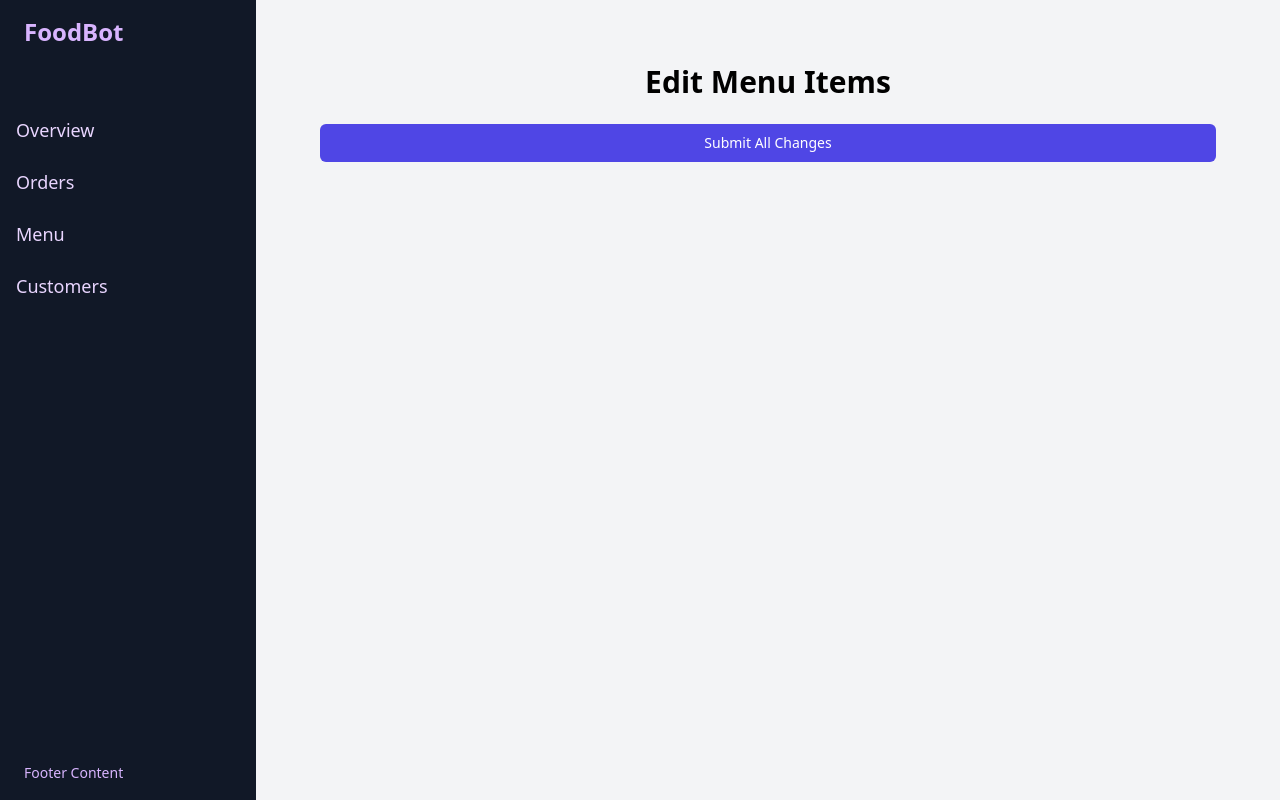
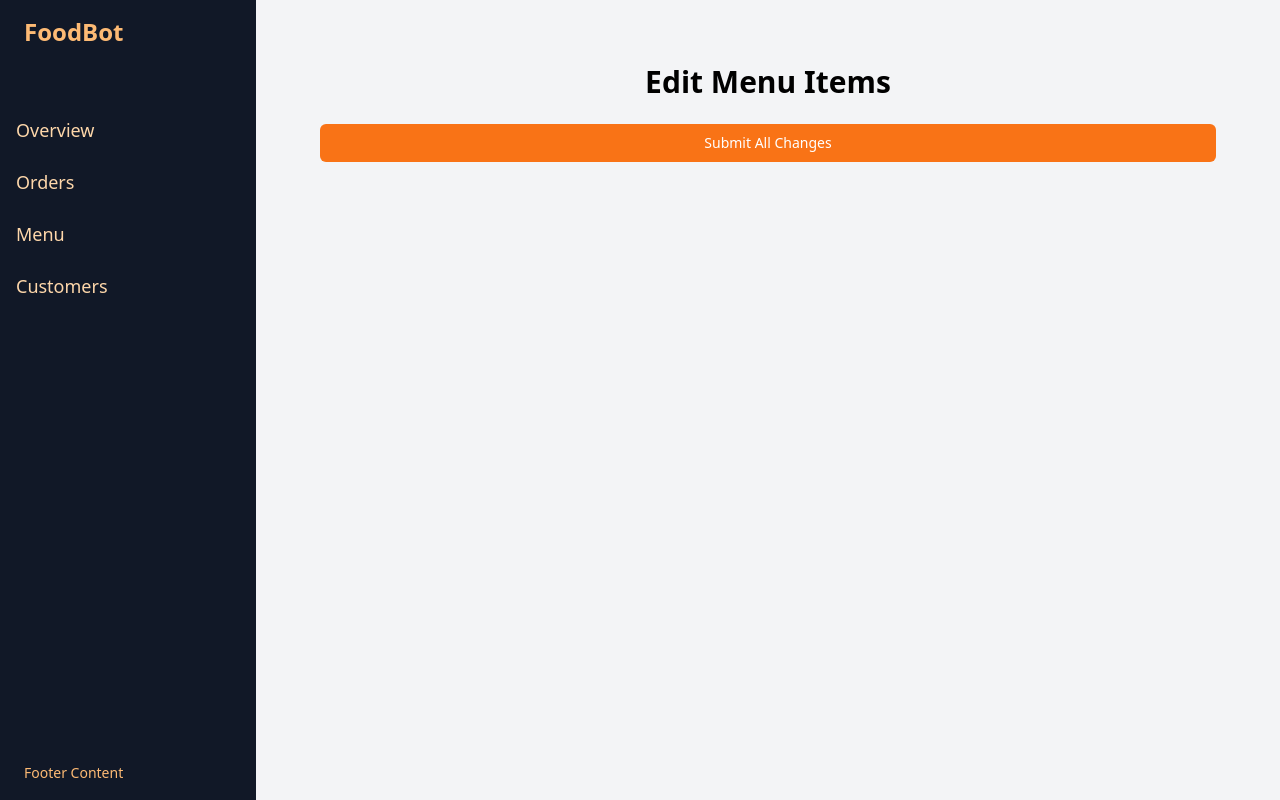
Before and after one commit to adilzubair/Yukthi_hackathon, a React (Vite) app in the folder FoodBot/: page /dashboard/menu/edit in a window 1280 px wide. Built offline with nearby package versions, Linux system fonts and the light colour scheme.

Commit message:
ColorUpdate

```diff
--- a/FoodBot/src/components/Sidebar.jsx
+++ b/FoodBot/src/components/Sidebar.jsx
@@ -6,8 +6,8 @@ const Sidebar = () => {
 
   // Function to determine the style of each NavLink
   const getNavLinkClass = ({ isActive }) => {
-    return `block text-lg px-4 py-3 rounded hover:bg-purple-700 ${
-      isActive ? 'bg-purple-600 text-white' : 'text-purple-200'
+    return `block text-lg px-4 py-3 rounded hover:bg-orange-700 ${
+      isActive ? 'bg-orange-600 text-white' : 'text-orange-200'
     }`;
   };
 
@@ -21,7 +21,7 @@ const Sidebar = () => {
       <div className="flex flex-col justify-between h-full">
         <div>
           <div className="px-6 py-4">
-            <span className="text-2xl font-bold text-purple-300">FoodBot</span>
+            <span className="text-2xl font-bold text-orange-300">FoodBot</span>
           </div>
           <nav className="mt-10">
             <NavLink to="/dashboard/overview" className={getNavLinkClass}>Overview</NavLink>
@@ -49,7 +49,7 @@ const Sidebar = () => {
           </nav>
         </div>
         <div className="px-6 py-4">
-          <span className="text-sm text-purple-300">Footer Content</span>
+          <span className="text-sm text-orange-300">Footer Content</span>
           {/* Additional footer content */}
         </div>
       </div>
--- a/FoodBot/src/pages/Add.jsx
+++ b/FoodBot/src/pages/Add.jsx
@@ -29,7 +29,7 @@ const Add = () => {
               value={itemName}
               onChange={(e) => setItemName(e.target.value)}
               required
-              className="mt-1 block w-full px-3 py-2 bg-gray-50 border border-gray-300 rounded-md shadow-sm focus:outline-none focus:ring-indigo-500 focus:border-indigo-500"
+              className="mt-1 block w-full px-3 py-2 bg-gray-50 border border-gray-300 rounded-md shadow-sm focus:outline-none focus:ring-orange-500 focus:border-orange-500"
             />
           </div>
           <div>
@@ -39,7 +39,7 @@ const Add = () => {
               value={itemDescription}
               onChange={(e) => setItemDescription(e.target.value)}
               required
-              className="mt-1 block w-full px-3 py-2 bg-gray-50 border border-gray-300 rounded-md shadow-sm focus:outline-none focus:ring-indigo-500 focus:border-indigo-500"
+              className="mt-1 block w-full px-3 py-2 bg-gray-50 border border-gray-300 rounded-md shadow-sm focus:outline-none focus:ring-orange-500 focus:border-orange-500"
             ></textarea>
           </div>
           <div>
@@ -50,10 +50,10 @@ const Add = () => {
               value={itemPrice}
               onChange={(e) => setItemPrice(e.target.value)}
               required
-              className="mt-1 block w-full px-3 py-2 bg-gray-50 border border-gray-300 rounded-md shadow-sm focus:outline-none focus:ring-indigo-500 focus:border-indigo-500"
+              className="mt-1 block w-full px-3 py-2 bg-gray-50 border border-gray-300 rounded-md shadow-sm focus:outline-none focus:ring-orange-500 focus:border-orange-500"
             />
           </div>
-          <button type="submit" className="w-full flex justify-center py-2 px-4 border border-transparent text-sm font-medium rounded-md text-white bg-indigo-600 hover:bg-indigo-700 focus:outline-none focus:ring-2 focus:ring-offset-2 focus:ring-indigo-500">
+          <button type="submit" className="w-full flex justify-center py-2 px-4 border border-transparent text-sm font-medium rounded-md text-white bg-orange-500 hover:bg-orange-600 focus:outline-none focus:ring-2 focus:ring-offset-2 focus:ring-orange-500">
             Add Item
           </button>
         </form>
--- a/FoodBot/src/pages/Edit.jsx
+++ b/FoodBot/src/pages/Edit.jsx
@@ -42,7 +42,7 @@ const Edit = () => {
                 type="text"
                 value={item.itemName}
                 onChange={(e) => handleChange(item.id, 'itemName', e.target.value)}
-                className="mt-1 block w-full px-3 py-2 bg-gray-50 border border-gray-300 rounded-md shadow-sm focus:outline-none focus:ring-indigo-500 focus:border-indigo-500"
+                className="mt-1 block w-full px-3 py-2 bg-gray-50 border border-gray-300 rounded-md shadow-sm focus:outline-none focus:ring-orange-500 focus:border-orange-500"
               />
             </div>
             <div className="mb-4">
@@ -51,7 +51,7 @@ const Edit = () => {
                 type="text"
                 value={item.itemDescription}
                 onChange={(e) => handleChange(item.id, 'itemDescription', e.target.value)}
-                className="mt-1 block w-full px-3 py-2 bg-gray-50 border border-gray-300 rounded-md shadow-sm focus:outline-none focus:ring-indigo-500 focus:border-indigo-500"
+                className="mt-1 block w-full px-3 py-2 bg-gray-50 border border-gray-300 rounded-md shadow-sm focus:outline-none focus:ring-orange-500 focus:border-orange-500"
               />
             </div>
             <div className="mb-4">
@@ -60,12 +60,12 @@ const Edit = () => {
                 type="number"
                 value={item.itemPrice}
                 onChange={(e) => handleChange(item.id, 'itemPrice', e.target.value)}
-                className="mt-1 block w-full px-3 py-2 bg-gray-50 border border-gray-300 rounded-md shadow-sm focus:outline-none focus:ring-indigo-500 focus:border-indigo-500"
+                className="mt-1 block w-full px-3 py-2 bg-gray-50 border border-gray-300 rounded-md shadow-sm focus:outline-none focus:ring-orange-500 focus:border-orange-500"
               />
             </div>
           </div>
         ))}
-        <button type="submit" className="mt-4 w-full flex justify-center py-2 px-4 border border-transparent text-sm font-medium rounded-md text-white bg-indigo-600 hover:bg-indigo-700 focus:outline-none focus:ring-2 focus:ring-offset-2 focus:ring-indigo-500">
+        <button type="submit" className="mt-4 w-full flex justify-center py-2 px-4 border border-transparent text-sm font-medium rounded-md text-white bg-orange-500 hover:bg-orange-600 focus:outline-none focus:ring-2 focus:ring-offset-2 focus:ring-orange-500">
           Submit All Changes
         </button>
       </form>
--- a/FoodBot/src/pages/View.jsx
+++ b/FoodBot/src/pages/View.jsx
@@ -1,4 +1,3 @@
-// View.jsx
 import React from 'react';
 import { useMenu } from '../context/MenuContext';
 
@@ -11,7 +10,7 @@ const View = () => {
       <div className="grid grid-cols-1 sm:grid-cols-2 lg:grid-cols-3 gap-6">
         {menuItems.map((item) => (
           <div key={item.id} className="bg-white p-6 rounded-lg shadow-md hover:shadow-lg transition-shadow duration-300 ease-in-out">
-            <h3 className="text-xl font-semibold text-indigo-600 mb-2">{item.itemName}</h3>
+            <h3 className="text-xl font-semibold text-orange-600 mb-2">{item.itemName}</h3>
             <p className="text-gray-700 mb-4">{item.itemDescription}</p>
             <p className="text-lg font-bold">${item.itemPrice}</p>
           </div>
```
